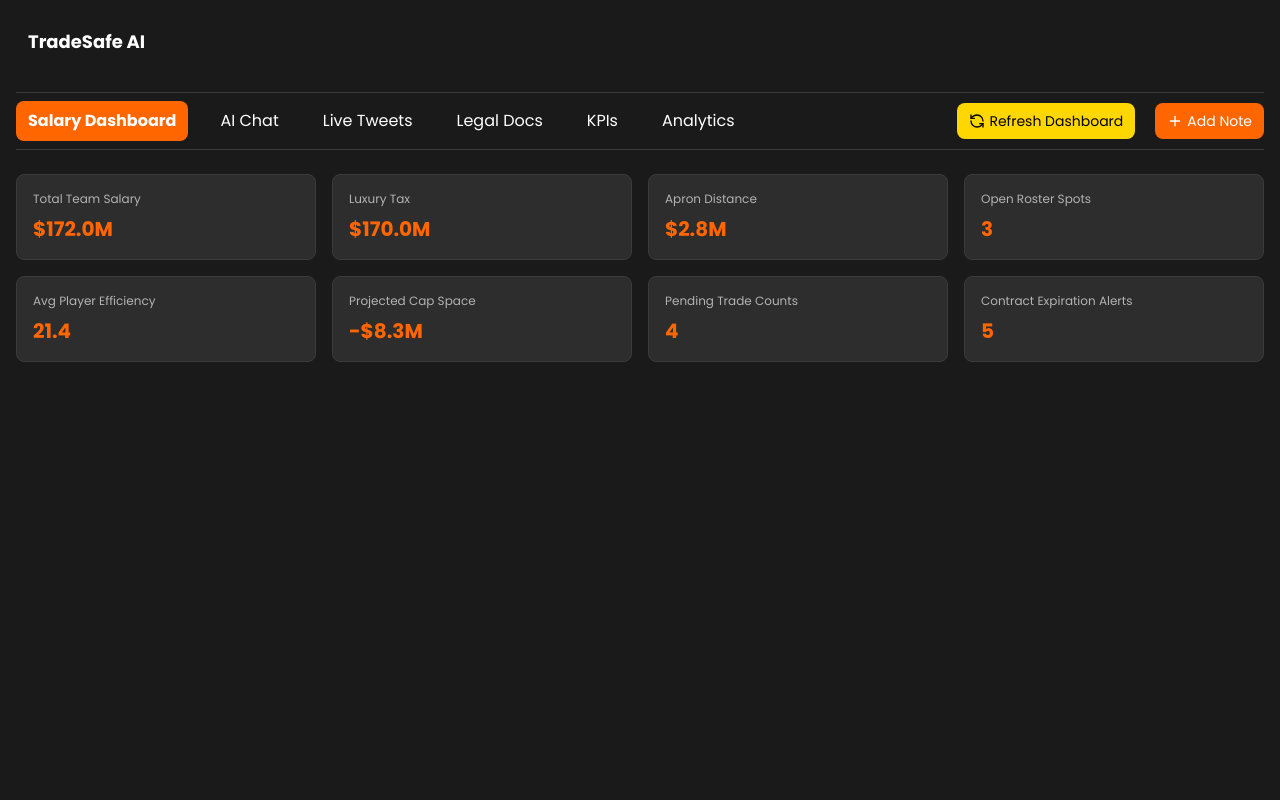
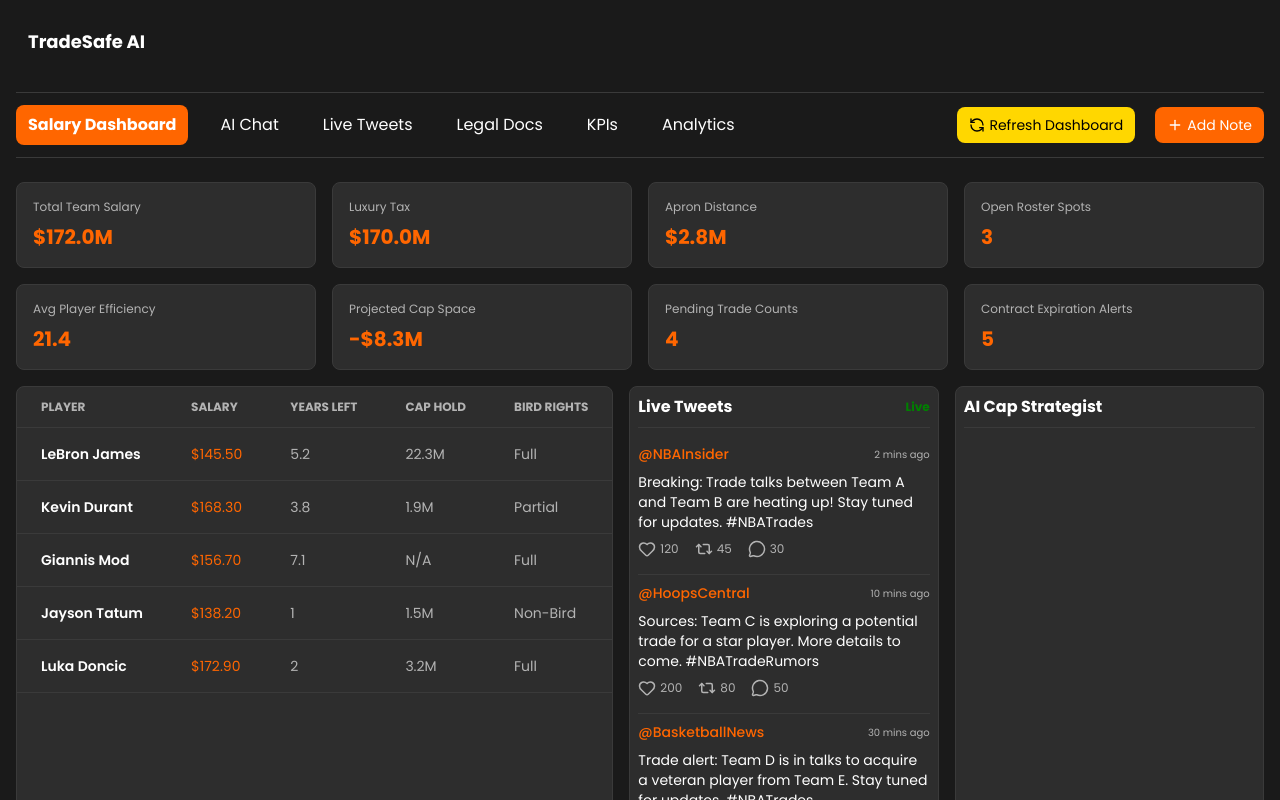
Before and after one commit to muaviya-imran/tradesafe, a Next.js app: page /dashboard in a window 1280 px wide. Shown: the top 800 px of the page. Built offline with nearby package versions, Linux system fonts and the light colour scheme.

Commit message:
Added Tweets Section

```diff
--- a/app/dashboard/page.tsx
+++ b/app/dashboard/page.tsx
@@ -4,6 +4,9 @@
 
 import Navbar from '@/components/dashboard/navbar';
 import Stats from '@/components/dashboard/stats';
+import PlayerTable from '@/components/dashboard/player-table';
+import LiveTweets from '@/components/dashboard/live-tweets';
+import AIChat from '@/components/dashboard/ai-chat';
 
 export default function Dashboard() {
   const [currentTabId, setCurrentTabId] = useState(1);
@@ -11,8 +14,13 @@
     <div className="bg-bg-primary space-y-6 p-4">
       <h2 className="text-text-primary px-3 py-3 text-lg font-bold">TradeSafe AI</h2>
       <Navbar setCurrentTabId={setCurrentTabId} currentTabId={currentTabId} />
-      <div className="mx-auto w-full max-w-7xl">
+      <div className="mx-auto w-full max-w-7xl space-y-4">
         <Stats />
+        <div className="flex gap-4">
+          <PlayerTable />
+          <LiveTweets />
+          <AIChat />
+        </div>
       </div>
     </div>
   );
--- /dev/null
+++ b/components/dashboard/ai-chat.tsx
@@ -0,0 +1,9 @@
+export default function AIChat() {
+  return (
+    <div className="bg-bg-tertiary border-border-light flex-1 rounded-lg border p-2 transition">
+      <div className="border-border-light mb-4 border-b pb-2">
+        <h2 className="text-text-primary font-bold">AI Cap Strategist</h2>
+      </div>
+    </div>
+  );
+}
--- /dev/null
+++ b/components/dashboard/live-tweets.tsx
@@ -0,0 +1,87 @@
+import { Heart, MessageCircle, Repeat2 } from 'lucide-react';
+
+export default function LiveTweets() {
+  const mockTweets = [
+    {
+      id: '1',
+      username: '@NBAInsider',
+      content:
+        'Breaking: Trade talks between Team A and Team B are heating up! Stay tuned for updates. #NBATrades',
+      timestamp: '2 mins ago',
+      favoriteCount: 120,
+      retweetCount: 45,
+      commentsCount: 30,
+    },
+    {
+      id: '2',
+      username: '@HoopsCentral',
+      content:
+        'Sources: Team C is exploring a potential trade for a star player. More details to come. #NBATradeRumors',
+      timestamp: '10 mins ago',
+      favoriteCount: 200,
+      retweetCount: 80,
+      commentsCount: 50,
+    },
+    {
+      id: '3',
+      username: '@BasketballNews',
+      content:
+        'Trade alert: Team D is in talks to acquire a veteran player from Team E. Stay tuned for updates. #NBATrades',
+      timestamp: '30 mins ago',
+      favoriteCount: 150,
+      retweetCount: 60,
+      commentsCount: 40,
+    },
+    {
+      id: '4',
+      username: '@NBAUpdates',
+      content:
+        'Rumor: Team F is considering a trade for a young prospect. Details are still emerging. #NBATrades',
+      timestamp: '1 hour ago',
+      favoriteCount: 180,
+      retweetCount: 70,
+      commentsCount: 35,
+    },
+    {
+      id: '5',
+      username: '@SportsCenter',
+      content:
+        'Breaking: Team G is in advanced talks to acquire a star player from Team H. Stay tuned for updates. #NBATrades',
+      timestamp: '2 hours ago',
+      favoriteCount: 250,
+      retweetCount: 100,
+      commentsCount: 60,
+    },
+  ];
+  return (
+    <div className="bg-bg-tertiary border-border-light flex-1 rounded-lg border p-2 transition">
+      <div className="border-border-light mb-4 flex items-center justify-between border-b pb-2">
+        <h2 className="text-text-primary font-bold">Live Tweets</h2>
+        <span className="text-xs font-bold text-[green]">Live</span>
+      </div>
+      {mockTweets.map((tweet, index) => (
+        <div
+          key={tweet.id}
+          className={`border-border-light mb-2 space-y-2 ${index === mockTweets.length - 1 ? '' : 'border-b pb-4'}`}
+        >
+          <div className="flex items-center justify-between">
+            <p className="text-accent-orange text-sm font-medium">{tweet.username}</p>
+            <span className="text-text-secondary text-[10px]">{tweet.timestamp}</span>
+          </div>
+          <p className="text-text-primary text-sm">{tweet.content}</p>
+          <div className="flex items-center gap-4">
+            <span className="text-text-secondary flex items-center gap-1 text-xs">
+              <Heart size={18} /> {tweet.favoriteCount}
+            </span>
+            <span className="text-text-secondary flex items-center gap-1 text-xs">
+              <Repeat2 size={18} /> {tweet.retweetCount}
+            </span>
+            <span className="text-text-secondary flex items-center gap-1 text-xs">
+              <MessageCircle size={18} /> {tweet.commentsCount}
+            </span>
+          </div>
+        </div>
+      ))}
+    </div>
+  );
+}
--- a/components/dashboard/navbar.tsx
+++ b/components/dashboard/navbar.tsx
@@ -16,7 +16,7 @@
   ];
 
   return (
-    <div className="flex items-center justify-between border-y py-2">
+    <div className="flex items-center justify-between border-y py-3">
       <div className="flex gap-5">
         {NavItems.map((item) => (
           <span
--- /dev/null
+++ b/components/dashboard/player-table.tsx
@@ -0,0 +1,103 @@
+'use client';
+
+interface PlayerTableItem {
+  id: string;
+  playerName: string;
+  salary: number;
+  yearsLeft: number;
+  capHold: string;
+  birdRights: string;
+}
+
+export default function PlayerTable() {
+  const mockPlayerList: PlayerTableItem[] = [
+    {
+      id: '1',
+      playerName: 'LeBron James',
+      salary: 145.5,
+      yearsLeft: 5.2,
+      capHold: '22.3M',
+      birdRights: 'Full',
+    },
+    {
+      id: '2',
+      playerName: 'Kevin Durant',
+      salary: 168.3,
+      yearsLeft: 3.8,
+      capHold: '1.9M',
+      birdRights: 'Partial',
+    },
+    {
+      id: '3',
+      playerName: 'Giannis Mod',
+      salary: 156.7,
+      yearsLeft: 7.1,
+      capHold: 'N/A',
+      birdRights: 'Full',
+    },
+    {
+      id: '4',
+      playerName: 'Jayson Tatum',
+      salary: 138.2,
+      yearsLeft: 1,
+      capHold: '1.5M',
+      birdRights: 'Non-Bird',
+    },
+    {
+      id: '5',
+      playerName: 'Luka Doncic',
+      salary: 172.9,
+      yearsLeft: 2,
+      capHold: '3.2M',
+      birdRights: 'Full',
+    },
+  ];
+
+  const TableHeaders = ['Player', 'Salary', 'Years Left', 'Cap Hold', 'Bird Rights'];
+  return (
+    <div className="bg-bg-tertiary border-border-light overflow-hidden rounded-lg border">
+      <div className="overflow-x-auto">
+        <table className="w-full">
+          <thead>
+            <tr className="border-border-light border-b">
+              {TableHeaders.map((header, index) => (
+                <th
+                  key={index}
+                  className="text-text-secondary px-6 py-3 text-left text-xs font-bold uppercase"
+                >
+                  {header}
+                </th>
+              ))}
+            </tr>
+          </thead>
+          <tbody>
+            {mockPlayerList.map((item) => {
+              return (
+                <tr
+                  key={item.id}
+                  className="border-border-light text-text-secondary hover:bg-bg-light cursor-pointer border-b text-sm transition"
+                >
+                  <td className="px-6 py-4">
+                    <p className="text-text-primary text-sm font-semibold">{item.playerName}</p>
+                  </td>
+                  <td className="px-6 py-4">
+                    <p className="text-accent-orange">${item.salary.toFixed(2)}</p>
+                  </td>
+                  <td className="px-6 py-4">
+                    <p>{item.yearsLeft}</p>
+                  </td>
+                  <td className="px-6 py-4">
+                    <p className="">{item.capHold}</p>
+                  </td>
+                  <td className="px-6 py-4">
+                    <p>{item.birdRights}</p>
+                  </td>
+                </tr>
+              );
+            })}
+          </tbody>
+        </table>
+      </div>
+    </div>
+  );
+}
```
